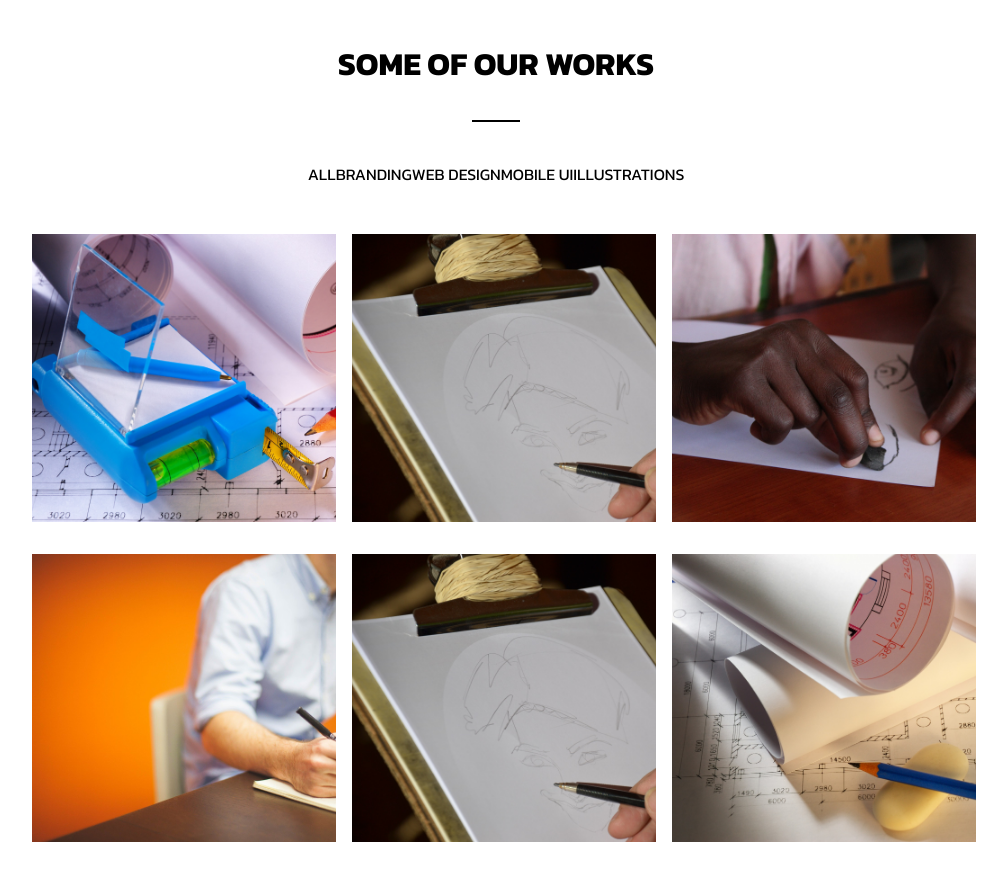
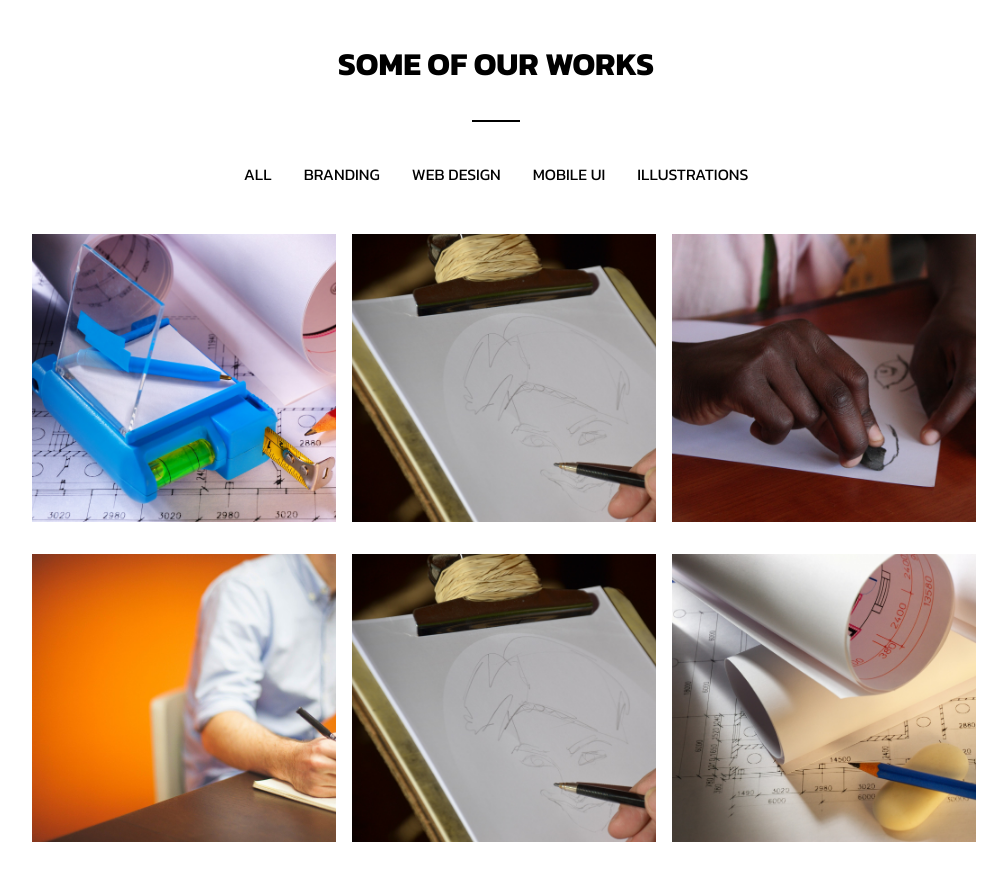
Before and after one commit to ManuMannar0/LandingFlexGallery-Html, a plain HTML site: page index.html in a window 1280 px wide. Shown: the part 1680-2567 px from the top of the page, without its empty margins (144-1151 px from the left). Drawn offline with Linux system fonts and the light colour scheme.

Commit message:
Update styles.css

```diff
--- a/styles.css
+++ b/styles.css
@@ -86,23 +86,24 @@
 /*PORTFOLIO*/
 .navigation{
     padding-top: 2rem;
+    width: 70%;
+    margin: auto;
 }
     ul{
         list-style: none;
         margin: 0;
         padding: 0;
-        display: inline-flex;
+        display: flex;
+        flex-flow: row wrap;
+        justify-content: center;
     }
     li{
-        padding-left: 0 1rem 0 1rem;
+        padding: 0 1rem 0 1rem;
     }
     .works > button{
         color: black;
     }
-    .menu-portfolio{
-        display: flex;
-        padding: 0 22rem 0 22rem;
-    }
+
     .menu-button{
         width: 16.66%;
     }
```
